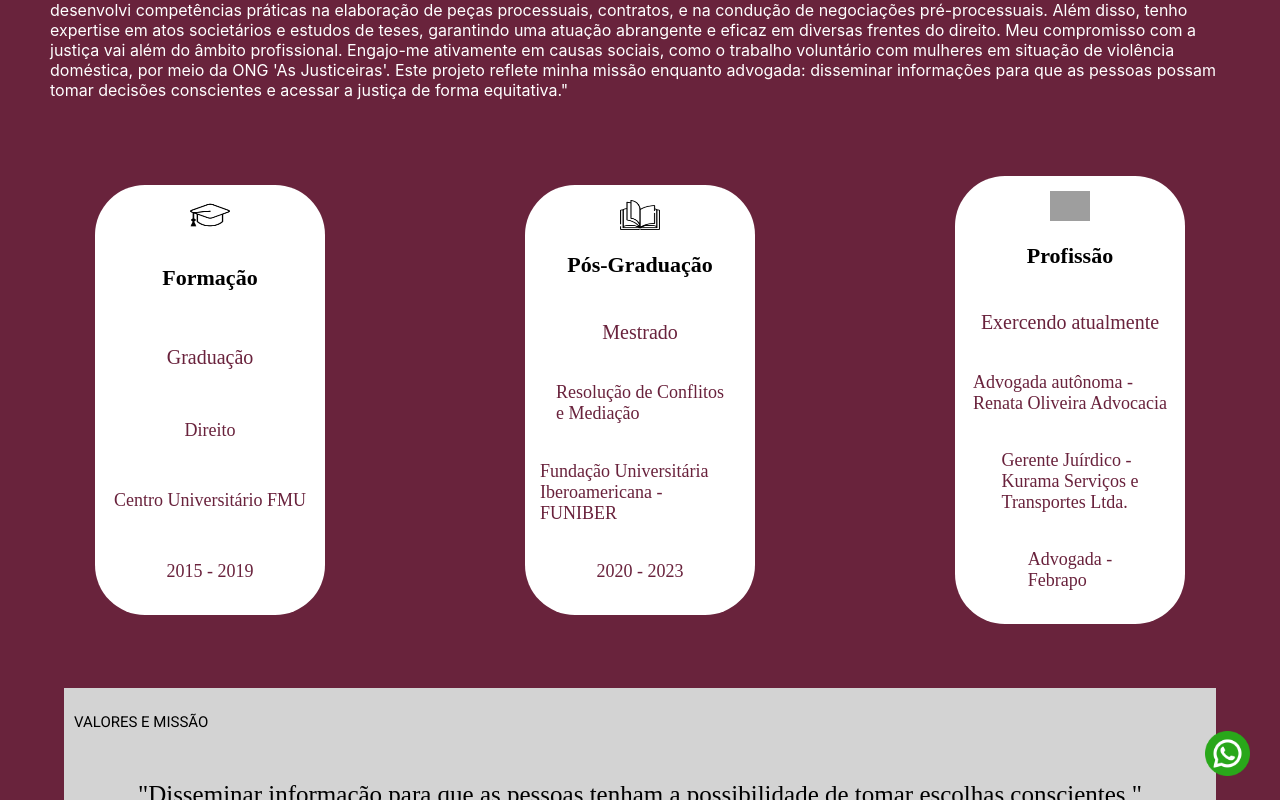
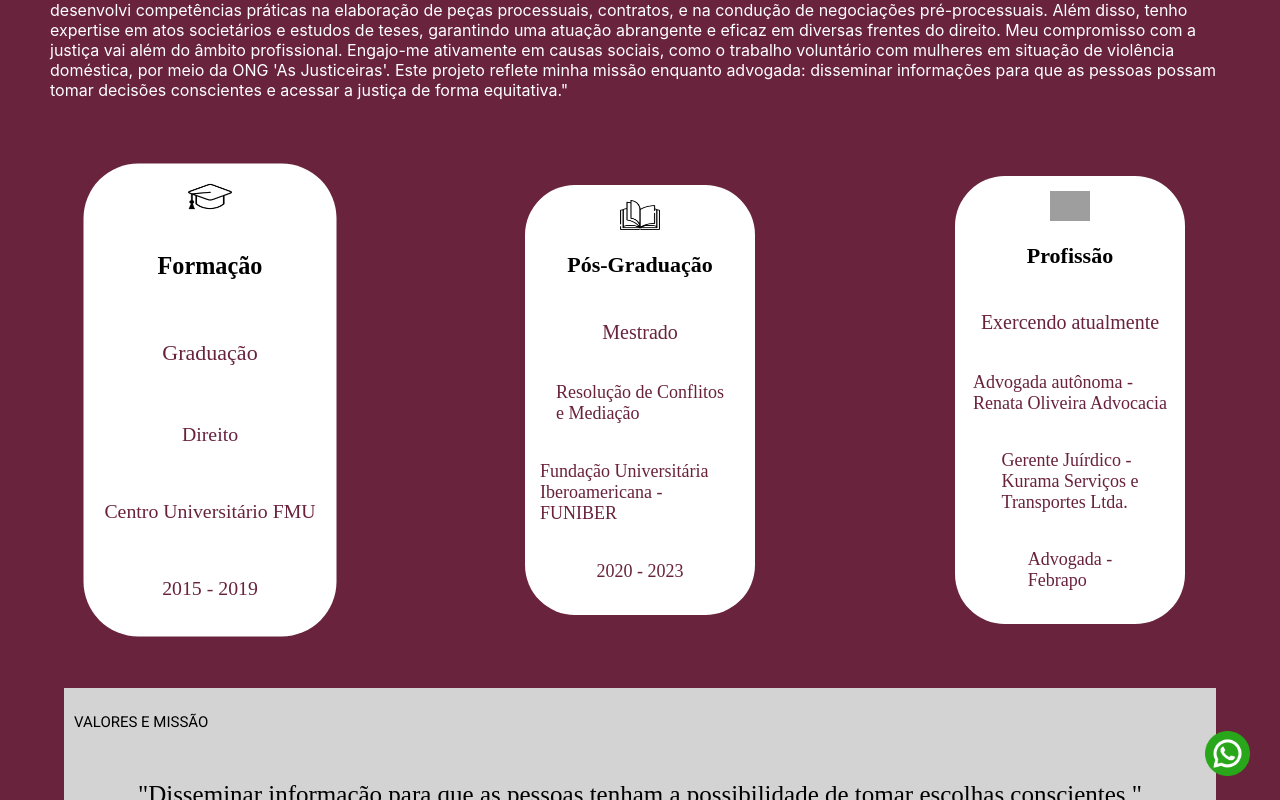
Before and after one commit to ReginaPompeo/reactlandingpage, a React (Create React App) app in the folder react-landing-page-development/: page / in a window 1280 px wide. In both pictures the pointer is over the element 210 px from the left and 399 px from the top of the page. Built offline with nearby package versions, Linux system fonts and the light colour scheme; grey boxes are pictures that could not be loaded.

Commit message:
feat: New animation
I added a new animation to two containers using hover.

```diff
--- a/react-landing-page-development/src/App.css
+++ b/react-landing-page-development/src/App.css
@@ -245,7 +245,7 @@
   text-align: left;
   color:#69223c;
   padding-top: 60px;
-}
+  }
 
 .about-me-block-one,
 .about-me-block-two,
@@ -263,6 +263,13 @@
   align-items: center; /* Alinha os itens verticalmente ao centro */
   justify-content: space-between;
   padding: 15px;
+  transition: transform 0.3s ease; /* Adiciona uma transição suave à propriedade transform */
+}
+
+.about-me-block-one:hover,
+.about-me-block-two:hover,
+.about-me-block-three:hover {
+  transform: scale(1.1); /* Ao passar o mouse sobre o elemento, aumenta a escala em 10% */
 }
 
 .initial{
@@ -353,7 +360,13 @@
   color: white;
   position: relative; /* Adiciona posição relativa ao bloco pai */
   height: 18vw;
+  transition: transform 0.3s ease; /* Adiciona uma transição suave à propriedade transform */
 }
+
+.customers-block:hover {
+  transform: scale(1.1); /* Ao passar o mouse sobre o elemento, aumenta a escala em 10% */
+}
+
 
 .imagem-apostrofo {
   position: absolute; /* Define a posição absoluta */
```
